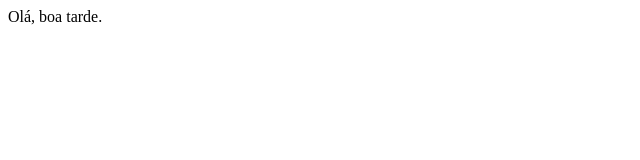
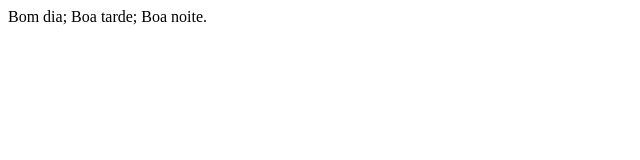
Before and after one commit to alexxnesss/UC00507_Vanessie, a plain HTML site: page index.html in a window 1280 px wide. Shown: the whole page, without its empty margins (0-640 px from the left). Drawn offline with Linux system fonts and the light colour scheme.

Commit message:
Update index.html

```diff
--- a/index.html
+++ b/index.html
@@ -3,6 +3,6 @@
     <title>Exercicios de HTML</title>
   </head>
   <body>
-    Olá, boa tarde.
+    Bom dia; Boa tarde; Boa noite.
   </body>
 </HTML>
```
